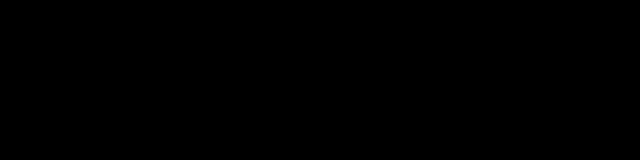
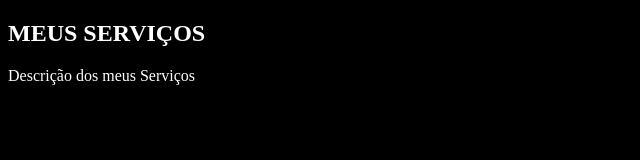
Before and after one commit to viniciusmattosrj/curso-gulp, a website: page index.html in a window 1280 px wide. Shown: the whole page, without its empty margins (0-640 px from the left). Drawn offline with Linux system fonts and the light colour scheme.

Commit message:
Update : Curso Gulp

```diff
--- a/dev/assets/css/style.css
+++ b/dev/assets/css/style.css
@@ -1 +1,10 @@
-body{	background-color: black; }
+body{
+	background-color: black;
+	color:#fff;
+	border; 3px dashed blue;
+}
+
+#first{
+	padding: 20px;
+	border; 3px solid red;
+}
--- a/index.html
+++ b/index.html
@@ -6,6 +6,7 @@
 	<link rel="stylesheet" type="text/css" href="prod/assets/css/style.min.css">
 </head>
 <body>
-
+	<h2>MEUS SERVIÇOS</h2>
+	<p>Descrição dos meus Serviços</p>
 </body>
 </html>
```
Also changed, not shown: prod/assets/css/style.min.css.
